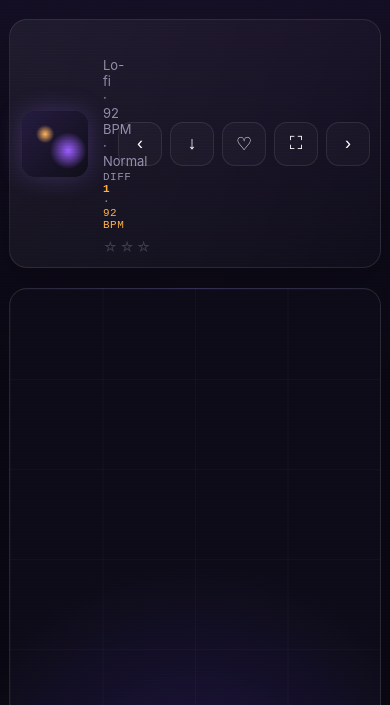
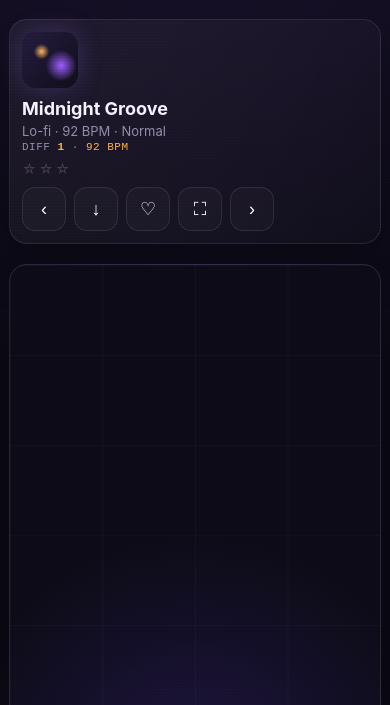
Before and after one commit to nabaz/taptempo, a website with bundled scripts: page public/index.html in a window 390 px wide. Shown: the part 79-784 px from the top of the page. Built offline with nearby package versions, Linux system fonts and the light colour scheme; files whose address does not match are found by name.

Commit message:
Fix song-card layout on phones: stack actions below info
At <800px the 5 action buttons plus album left no room for the song
title/meta (song-info collapsed to 0px). Make the card wrap on mobile:
album+info on one row, the action buttons on a second full-width row.
Verified no horizontal overflow at 390px.

```diff
--- a/public/css/style.css
+++ b/public/css/style.css
@@ -338,5 +338,9 @@ input[type="range"]{accent-color:var(--orange);height:4px;}
   .score-grid{grid-template-columns:repeat(3,1fr);}
   .metric:nth-child(4),.metric:nth-child(5){display:none;}
   .logo{font-size:24px;}
-  .song-card{padding:12px;}
+  .song-card{flex-wrap:wrap;gap:10px;padding:12px;}
+  .song-card .song-info{flex:1 1 100%;order:2;}
+  .song-card .song-actions{flex:1 1 100%;order:3;justify-content:flex-start;}
+  .song-card .album{order:1;width:56px;height:56px;flex-basis:56px;}
+  .song-card .song-extra{flex-wrap:wrap;}
 }
```
